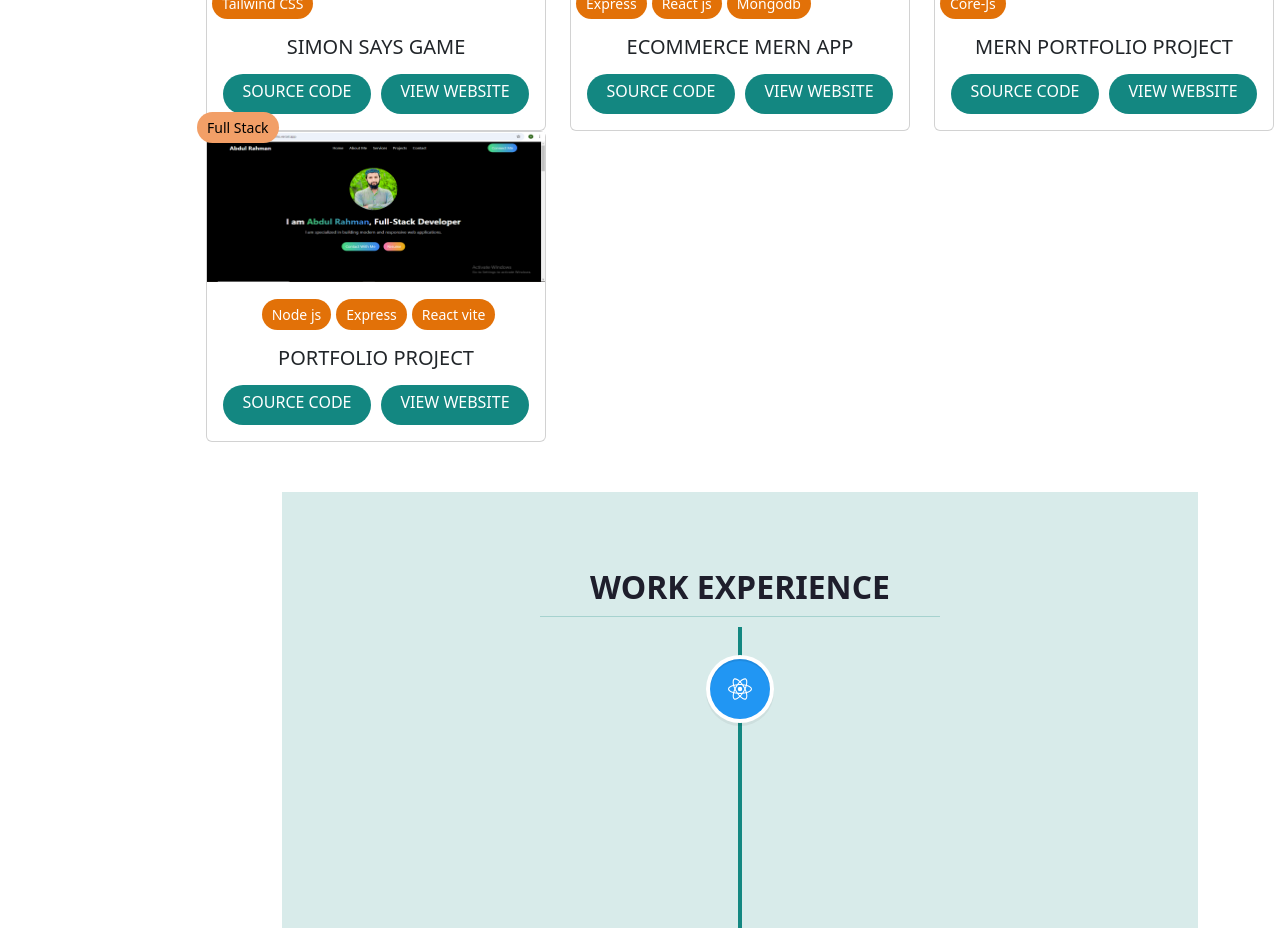
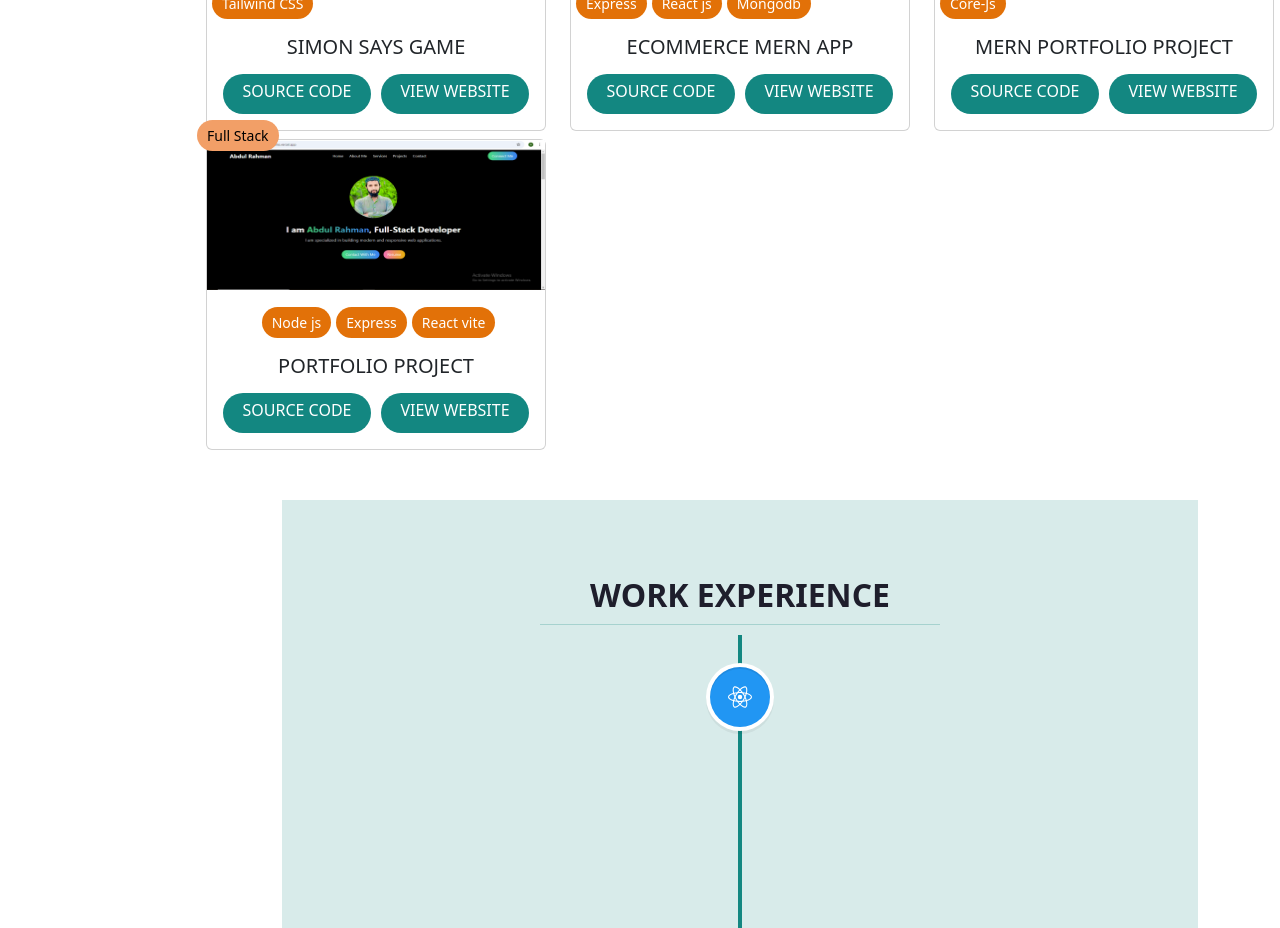
Before and after one commit to abdulrahmanmundhera3637/My-Personal-Portfolio-Frontend, a React (Create React App) app: page / in a window 1280 px wide. Shown: the part 3440-4368 px from the top of the page. Built offline with nearby package versions, Linux system fonts and the light colour scheme.

Commit message:
Update projects.js

```diff
--- a/src/pages/Projects/Projects.js
+++ b/src/pages/Projects/Projects.js
@@ -136,7 +136,7 @@
               </div>
             </div>
           </div>
-          <div className="col-md-4">
+          <div className="col-md-4 mt-2">
             <div className="card rounded">
               <div className="card-image">
                 <span className="card-notify-badge">Full Stack</span>
```
